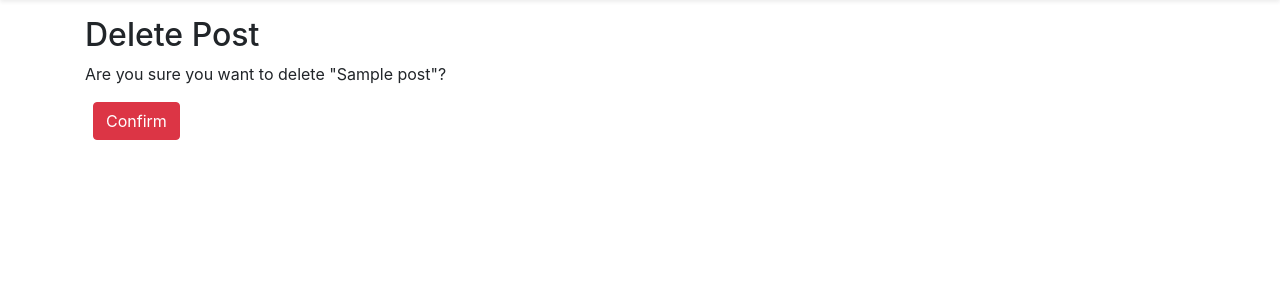
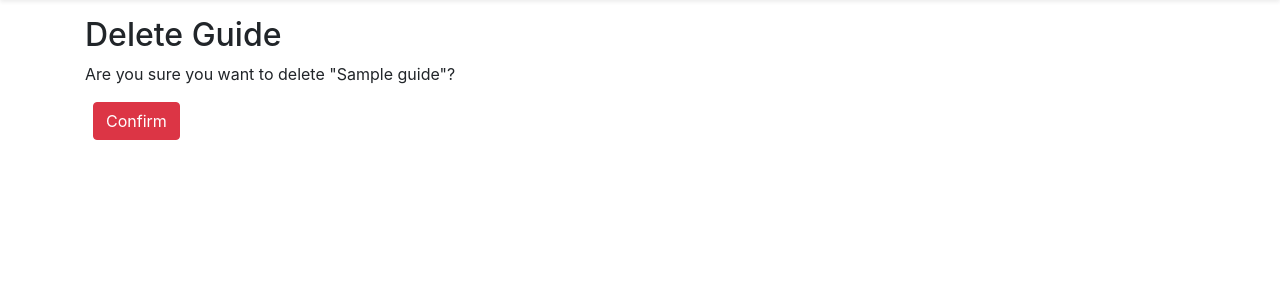
Before and after one commit to charlesmontemayor/lets_study_japanese, a Django app: page /guides/1/delete/ in a window 1280 px wide. Shown: the part 108-408 px from the top of the page. Run offline with Django 3.2, Linux system fonts and the light colour scheme; tables that the repository leaves empty hold one stand-in row (values such as "Sample post"); some libraries are stand-ins or nearby versions.

Commit message:
changed model name Post to Guide

```diff
--- a/guides/admin.py
+++ b/guides/admin.py
@@ -1,6 +1,6 @@
 from django.contrib import admin
 
-from .models import Post
+from .models import Guide
 
 
-admin.site.register(Post)
+admin.site.register(Guide)
--- a/guides/models.py
+++ b/guides/models.py
@@ -4,7 +4,7 @@ from django.db import models
 from django.urls import reverse
 
 
-class Post(models.Model):
+class Guide(models.Model):
     title = models.CharField(max_length=255)
     body = models.TextField()
     date = models.DateTimeField(auto_now_add=True)
@@ -17,4 +17,4 @@ class Post(models.Model):
         return self.title
 
     def get_absolute_url(self):
-        return reverse('post_detail', args=[str(self.id)])
+        return reverse('guide_detail', args=[str(self.id)])
--- a/guides/urls.py
+++ b/guides/urls.py
@@ -1,10 +1,15 @@
 from django.urls import path
 
-from .views import PostListView, PostDetailView, PostUpdateView, PostDeleteView
+from .views import (
+    GuideListView,
+    GuideDetailView,
+    GuideUpdateView,
+    GuideDeleteView
+    )
 
 urlpatterns = [
-    path('<int:pk>/delete/', PostDeleteView.as_view(), name='post_delete'),
-    path('<int:pk>/edit/', PostUpdateView.as_view(), name='post_edit'),
-    path('<int:pk>/', PostDetailView.as_view(), name='post_detail'),
-    path('', PostListView.as_view(), name='post_list')
+    path('<int:pk>/delete/', GuideDeleteView.as_view(), name='guide_delete'),
+    path('<int:pk>/edit/', GuideUpdateView.as_view(), name='guide_edit'),
+    path('<int:pk>/', GuideDetailView.as_view(), name='guide_detail'),
+    path('', GuideListView.as_view(), name='guide_list')
 ]
--- a/guides/views.py
+++ b/guides/views.py
@@ -2,26 +2,26 @@ from django.views.generic import ListView, DetailView
 from django.views.generic.edit import UpdateView, DeleteView
 from django.urls import reverse_lazy
 
-from .models import Post
+from .models import Guide
 
 
-class PostListView(ListView):
-    model = Post
-    template_name = 'guides/post_list.html'
+class GuideListView(ListView):
+    model = Guide
+    template_name = 'guides/guide_list.html'
 
 
-class PostDetailView(DetailView):
-    model = Post
-    template_name = 'guides/post_detail.html'
+class GuideDetailView(DetailView):
+    model = Guide
+    template_name = 'guides/guide_detail.html'
 
 
-class PostUpdateView(UpdateView):
-    model = Post
+class GuideUpdateView(UpdateView):
+    model = Guide
     fields = ('title', 'body')
-    template_name = 'guides/post_edit.html'
+    template_name = 'guides/guide_edit.html'
 
 
-class PostDeleteView(DeleteView):
-    model = Post
-    template_name = 'guides/post_delete.html'
-    success_url = reverse_lazy('post_list')
+class GuideDeleteView(DeleteView):
+    model = Guide
+    template_name = 'guides/guide_delete.html'
+    success_url = reverse_lazy('guide_list')
--- a/pages/views.py
+++ b/pages/views.py
@@ -5,8 +5,10 @@ from django.views.generic import TemplateView
 class HomePageView(TemplateView):
     template_name = 'home.html'
 
+
 class AboutPageView(TemplateView):
     template_name = 'about.html'
 
+
 class CustomPasswordChangeView(PasswordChangeView):
     success_url = '/accounts/password/reset/key/done'
--- a/templates/_base.html
+++ b/templates/_base.html
@@ -19,7 +19,7 @@
             <a href="{% url 'home' %}" class="navbar-brand my-0 mr-md-auto font-weight-normal">Nihongo Manabou</a>
             <nav class="my-2 my-md-0 mr-md-3">
                 {% if user.is_authenticated %}
-                <a class="p-2 text-dark" href="{% url 'post_list' %}">Guide Me</a>
+                <a class="p-2 text-dark" href="{% url 'guide_list' %}">Guide Me</a>
                 <a class="p-2 text-dark" href="{% url 'account_logout' %}">Log Out</a>
                 {% else %}
                 <a class="p-2 text-dark" href="{% url 'about' %}">About</a>
--- a/templates/guides/post_delete.html
+++ b/templates/guides/guide_delete.html
@@ -1,12 +1,12 @@
 {% extends '_base.html' %}
 
-{% block title %}Guide Me | Delete Post{% endblock title %}
+{% block title %}Delete Guide{% endblock title %}
 
 {% block content %}
-<h2>Delete Post</h2>
+<h2>Delete Guide</h2>
 <form action="" method="POST">
     {% csrf_token %}
-    <p>Are you sure you want to delete "{{ post.title }}"?</p>
+    <p>Are you sure you want to delete "{{ guide.title }}"?</p>
     <button class="btn btn-danger ml-2" type="submit">Confirm</button>
 </form>
 {% endblock content %}
--- a/templates/guides/post_edit.html
+++ b/templates/guides/guide_edit.html
@@ -1,10 +1,10 @@
 {% extends '_base.html' %}
 {% load crispy_forms_tags %}
 
-{% block title %}Guide Me | Edit Post{% endblock title %}
+{% block title %}Edit Guide{% endblock title %}
 
 {% block content %}
-<h2>Edit Post</h2>
+<h2>Edit Guide</h2>
 <form action="" method="POST">
     {% csrf_token %}
     {{ form|crispy }}
```
Also changed, not shown: templates/guides/guide_detail.html (added, +13 -0 lines), templates/guides/guide_list.html (added, +11 -0 lines), templates/guides/post_detail.html (deleted, +0 -13 lines), templates/guides/post_list.html (deleted, +0 -11 lines), guides/migrations/0002_auto_20200608_2334.py (added), pages/urls.py (line endings or trailing spaces).
